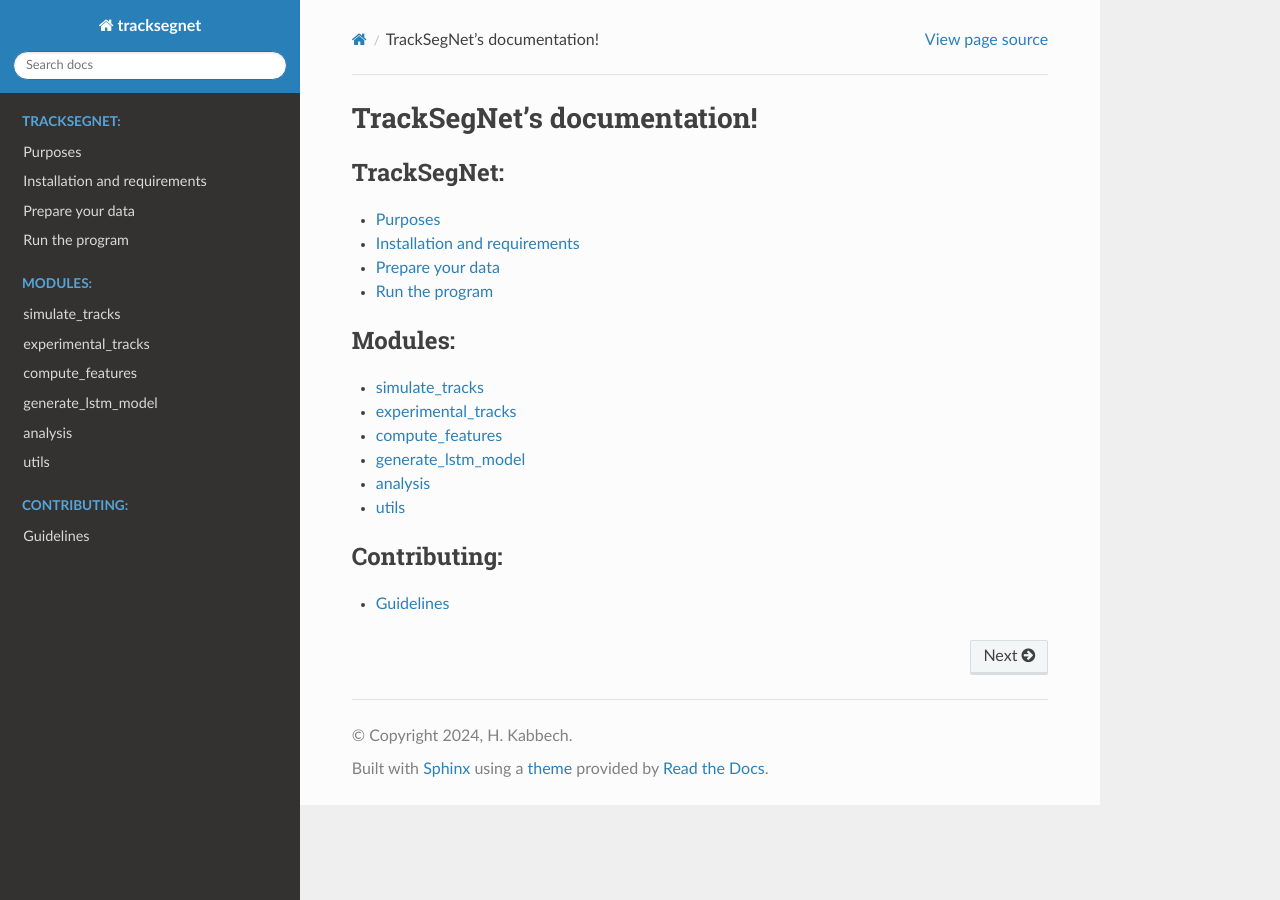
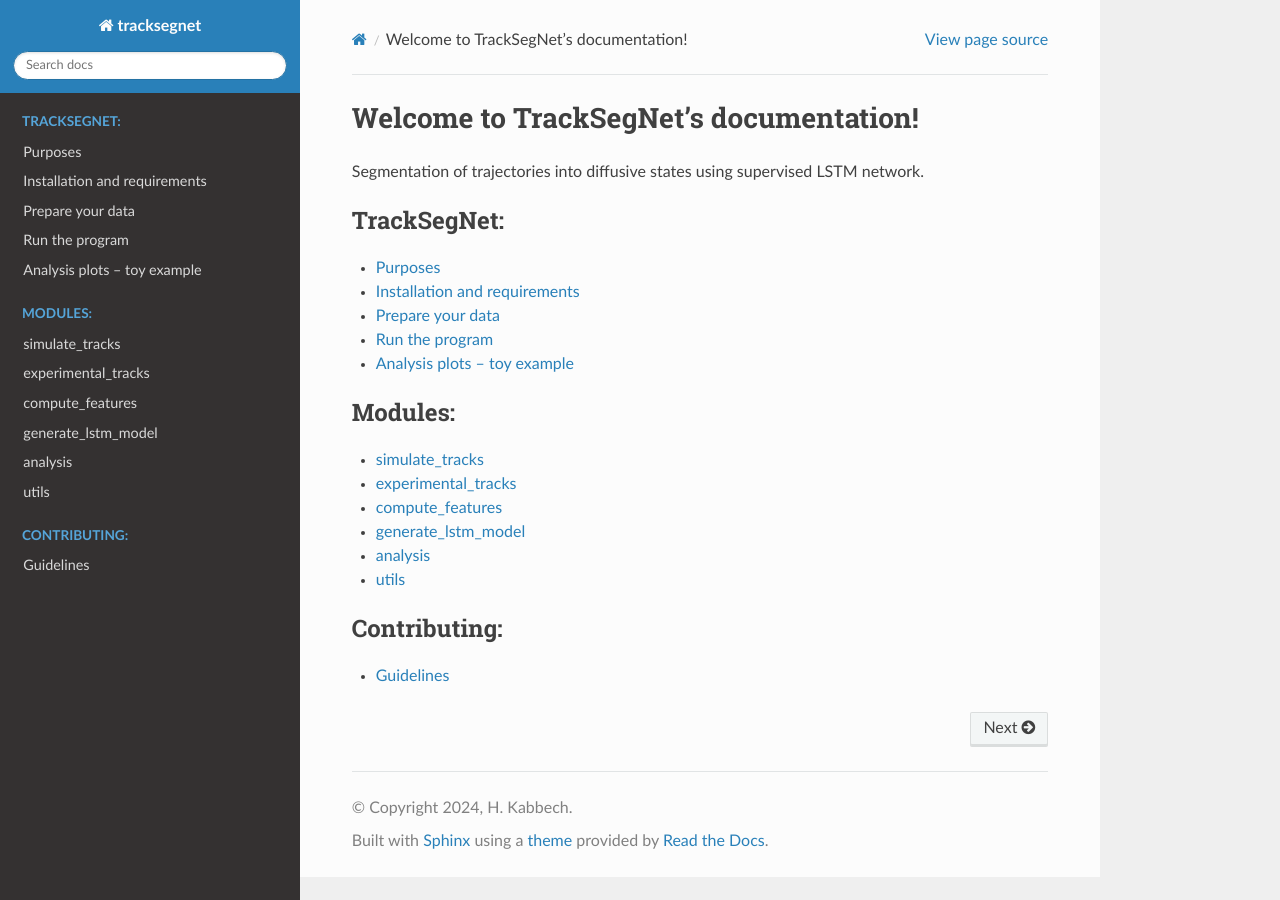
Before and after one commit to hkabbech/TrackSegNet, a Sphinx documentation site: the page built from docs/source/index.rst, in a window 1280 px wide. Built offline with Sphinx 7.4.7 and the Read the Docs theme 2.0.0, drawn with Linux system fonts in a browser that asks for light colours.

Commit message:
Add example plots to docs

```diff
--- a/docs/source/index.rst
+++ b/docs/source/index.rst
@@ -3,8 +3,10 @@
    You can adapt this file completely to your liking, but it should at least
    contain the root `toctree` directive.
 
-TrackSegNet's documentation!
-============================
+Welcome to TrackSegNet's documentation!
+=======================================
+
+Segmentation of trajectories into diffusive states using supervised LSTM network.
 
 .. toctree::
    :maxdepth: 1
@@ -14,6 +16,7 @@ TrackSegNet's documentation!
    installation
    data-preparation
    run-instruction
+   analysis-plots
 
 .. toctree::
    :maxdepth: 1
```
Also changed, not shown: docs/source/analysis-plots.md (added, +11 -0 lines), docs/source/img/fig_toy_example_angles.png (added), docs/source/img/fig_toy_example_displ.png (added), docs/source/img/fig_toy_example_scatterplot_msd.png (added), docs/source/img/fig_toy_example_tracklet_proportion.png (added), docs/source/img/fig_toy_example_vac.png (added).
